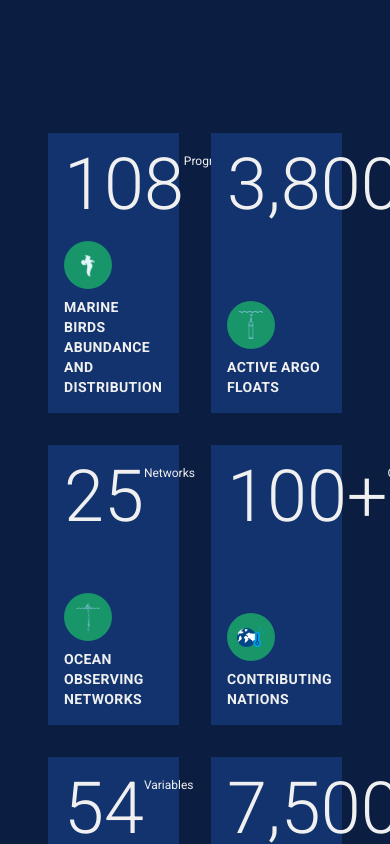
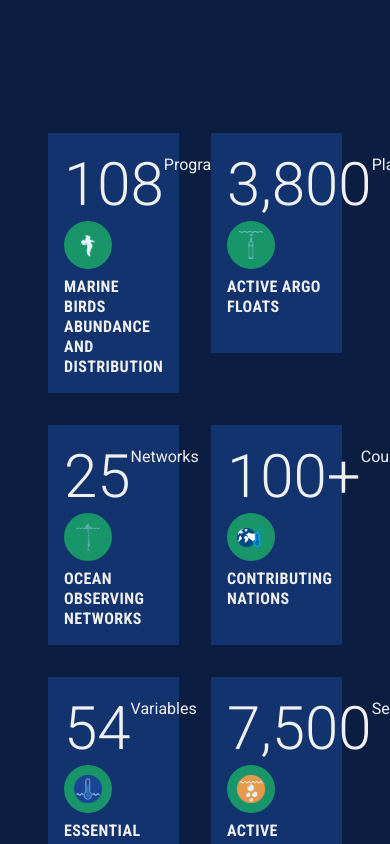
Before and after one commit to OceanOPS/oceanops-report-card, a React (Vite) app: page / in a window 390 px wide. Shown: the part 4260-5104 px from the top of the page. Built offline with nearby package versions, Linux system fonts and the light colour scheme; a web font is replaced by a local one.

Commit message:
Update DataCard to use responsive aspect ratio and align icons

```diff
--- a/src/components/DataCard.tsx
+++ b/src/components/DataCard.tsx
@@ -61,14 +61,14 @@ export default function DataCard({
 
   return (
     <div
-      className={`${backgroundColor} w-full h-[280px] p-4 flex flex-col justify-between ${className}`}
+      className={`${backgroundColor} w-full aspect-[7/8] p-4 flex flex-col justify-between ${className}`}
     >
       {/* Header Section - Number and Tag */}
       <div className="flex items-start justify-between">
-        <h1 className={`text-[72px] font-light leading-[72px] ${numberColor}`}>
+        <h1 className={`text-6xl font-light leading-[72px] ${numberColor}`}>
           {number}
         </h1>
-        <span className={`text-xs ${tagColor} mt-1`}>
+        <span className={`text-md ${tagColor} mt-1`}>
           {t(tagKey)}
         </span>
       </div>
@@ -85,7 +85,7 @@ export default function DataCard({
         </div>
 
         {/* Title */}
-        <p className={`text-sm font-semibold ${textColor} uppercase leading-5 tracking-wide`}>
+        <p className={`text-md font-roboto-condensed font-semibold ${textColor} uppercase leading-5 tracking-wide min-h-[60px]`}>
           {t(titleKey)}
         </p>
       </div>
```
